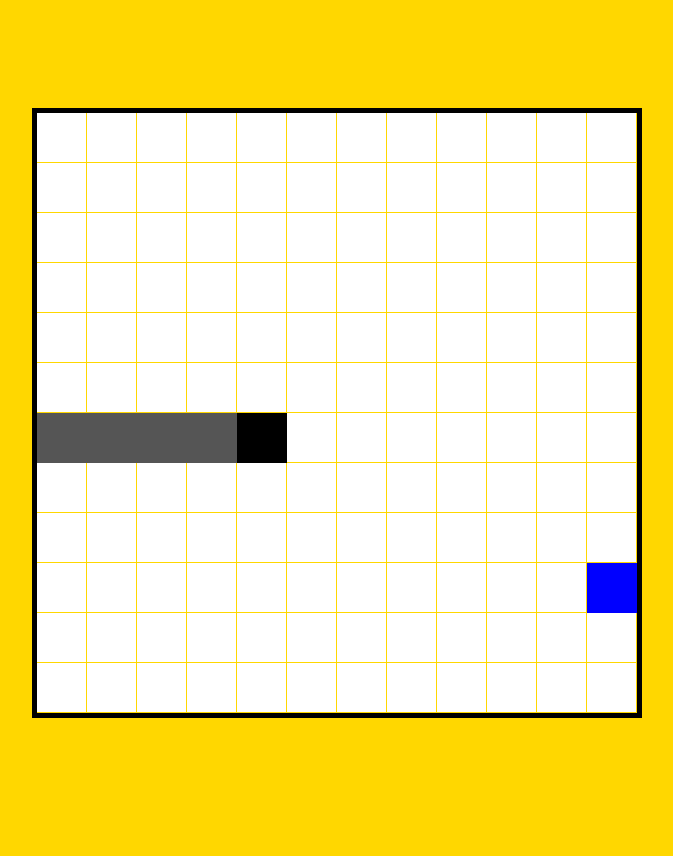
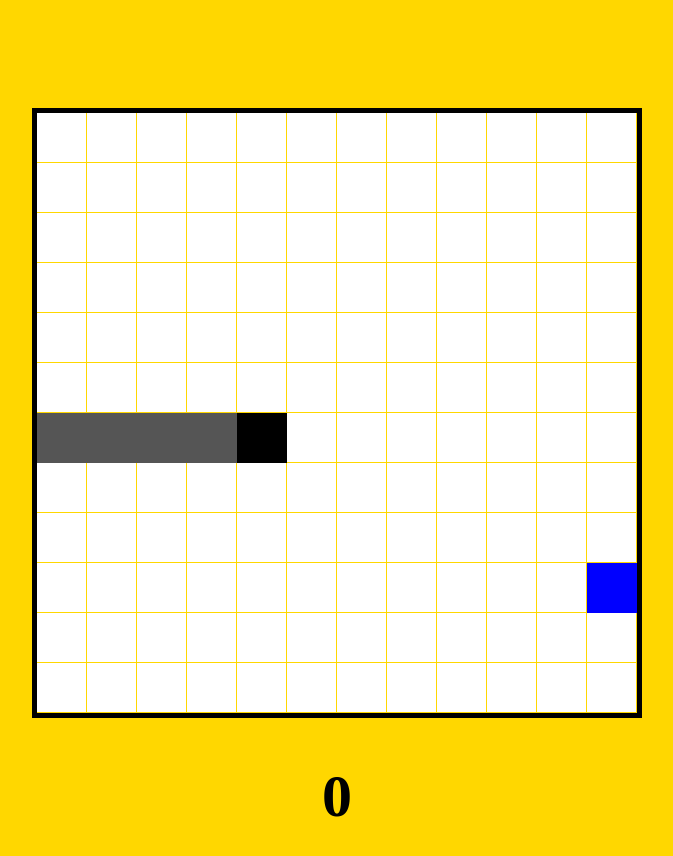
Before and after one commit to JosefPtacek/Games, a plain HTML site: page index.html in a window 1280 px wide. Shown: the whole page, without its empty margins (303-976 px from the left). Before the commit the page ends 800 px from the top, so only its background shows below. Drawn offline with Linux system fonts and the light colour scheme.

Commit message:
score a jeho styl

```diff
--- a/css/style.css
+++ b/css/style.css
@@ -8,3 +8,8 @@ canvas {
     margin-top: 100px;
     border: 5px solid black;
 }
+h1 {
+    text-align: center;
+    font-size: 60px;
+    font-weight: bolder;
+}
--- a/index.html
+++ b/index.html
@@ -8,7 +8,11 @@
 </head>
 <body>
 
-    <canvas width="600" height="600"></canvas>
+    <div>
+        <canvas width="600" height="600"></canvas>
+        <h1>0</h1>
+
+    </div>
 
     <script src="js/main.js"></script>
 
```
